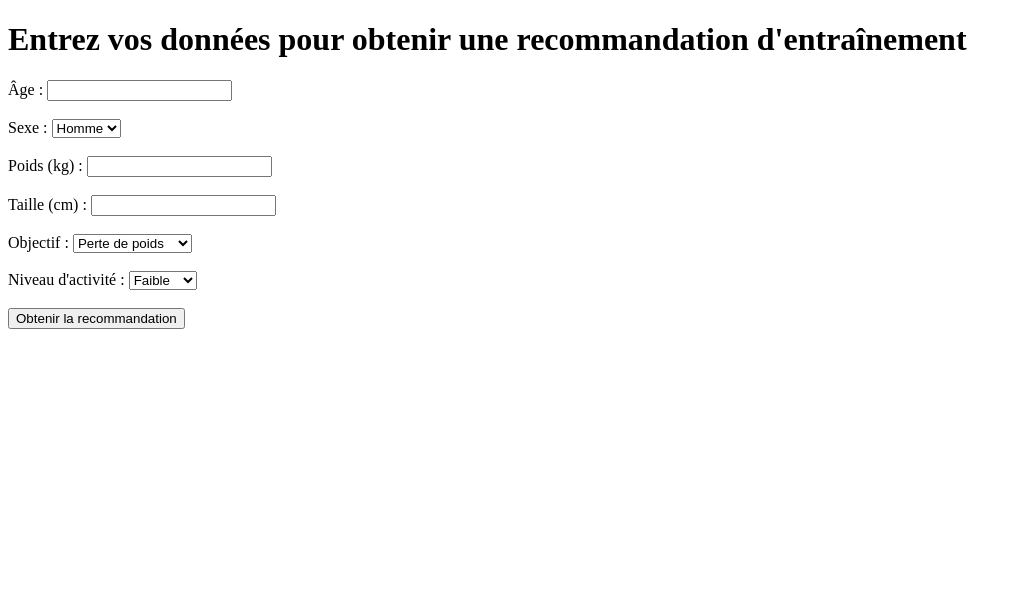
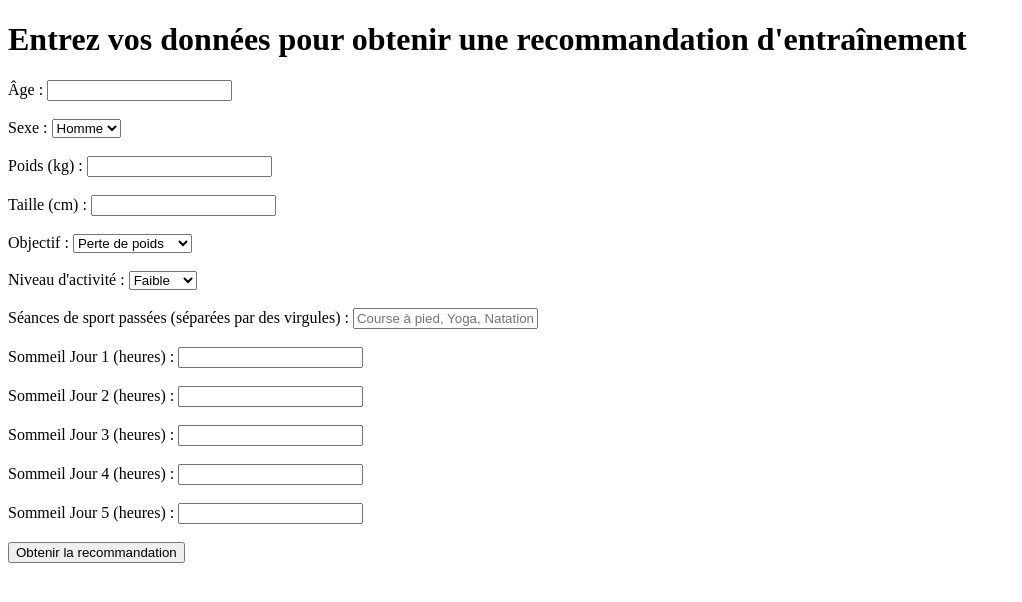
Before and after one commit to camcarre/fils-rouge, a Flask app: page / in a window 1280 px wide. Shown: the top 602 px of the page, without its empty margins (0-1022 px from the left). Run offline with Flask 3, Linux system fonts and the light colour scheme.

Commit message:
ajout option algo

```diff
--- a/data/user_data.csv
+++ b/data/user_data.csv
@@ -1,6 +1,6 @@
-age,sexe,poids,taille,activite,objectif,recommandation_menu,recommandation_seance
-25,homme,70,175,moderee,gain_muscle,"Omelette et pain complet, Poulet-riz-légumes, Soupe de légumes","Musculation haut du corps, Squats et fentes"
-30,femme,60,160,sédentaire,perte_poids,"Yaourt, granola et miel, Salade quinoa avocat, Tofu sauté légumes","Course à pied 30 min, HIIT 20 min"
-22,homme,80,180,élevée,gain_muscle,"Smoothie banane protéiné, Pâtes complètes saumon, Omelette aux champignons","Pompes et tractions, Musculation haut du corps"
-28,femme,75,170,moderee,perte_poids,"Omelette et pain complet, Salade quinoa avocat, Soupe de légumes","Natation 45 min, Course à pied 30 min"
-35,homme,65,165,faible,équilibre,"Yaourt, granola et miel, Poulet-riz-légumes, Tofu sauté légumes","Yoga 45 min, Pilates 30 min"
+age,sexe,poids,taille,activite,objectif,recommandation_menu,recommandation_seance,sommeil_dernieres_semaines
+25,homme,70,175,moderee,gain_muscle,"Omelette et pain complet, Poulet-riz-légumes, Soupe de légumes","Musculation haut du corps, Squats et fentes","[7, 6.5, 7.5, 8, 7, 6.5, 7]"
+30,femme,60,160,sédentaire,perte_poids,"Yaourt, granola et miel, Salade quinoa avocat, Tofu sauté légumes","Course à pied 30 min, HIIT 20 min","[6, 5.5, 6.5, 7, 6, 5.5, 6]"
+22,homme,80,180,élevée,gain_muscle,"Smoothie banane protéiné, Pâtes complètes saumon, Omelette aux champignons","Pompes et tractions, Musculation haut du corps","[8, 7.5, 8, 8.5, 8, 7.5, 8]"
+28,femme,75,170,moderee,perte_poids,"Omelette et pain complet, Salade quinoa avocat, Soupe de légumes","Natation 45 min, Course à pied 30 min","[7, 6.5, 7, 7.5, 7, 6.5, 7]"
+35,homme,65,165,faible,équilibre,"Yaourt, granola et miel, Poulet-riz-légumes, Tofu sauté légumes","Yoga 45 min, Pilates 30 min","[6, 5.5, 6, 6.5, 6, 5.5, 6]"
--- a/server.py
+++ b/server.py
@@ -63,6 +63,16 @@ def generer_seance(objectif, utilisateur_data):
     return prediction[0]
 
 
+def calculer_proposition_sommeil(sommeil_dernieres_semaines):
+    moyenne_sommeil = sum(sommeil_dernieres_semaines) / len(sommeil_dernieres_semaines)
+    if moyenne_sommeil < 7:
+        recommandation = "Essayez d'augmenter votre sommeil à au moins 7 heures par nuit."
+    else:
+        recommandation = "Continuez à maintenir un bon rythme de sommeil."
+
+    return recommandation
+
+
 @app.route('/')
 def home():
     return render_template('formulaire.html')
@@ -71,6 +81,10 @@ def home():
 def recommander():
     if request.is_json:
         data = request.get_json()
+
+        sommeil_dernieres_semaines = data.get("sommeil_dernieres_semaines", [])
+
+        proposition_sommeil = calculer_proposition_sommeil(sommeil_dernieres_semaines)
 
         bmr = calcul_bmr(data["sexe"], data["poids"], data["taille"], data["age"])
         besoins = besoins_caloriques(bmr, data["activite"])
@@ -83,7 +97,8 @@ def recommander():
         return jsonify({
             "besoins_caloriques": round(besoins_ajustes, 2),
             "menu": repas,
-            "seance": seance
+            "seance": seance,
+            "proposition_sommeil": proposition_sommeil
         })
 
     else:
@@ -103,6 +118,22 @@ def recommander():
 
         besoins_caloriques = round(poids * 24 * 1.2, 2)
 
+        sommeil_jours = [
+            float(request.form['sommeil_jour_1']),
+            float(request.form['sommeil_jour_2']),
+            float(request.form['sommeil_jour_3']),
+            float(request.form['sommeil_jour_4']),
+            float(request.form['sommeil_jour_5'])
+        ]
+
+        proposition_sommeil = calculer_proposition_sommeil(sommeil_jours)
+
+        seances_passees = request.form['seances_passees'].split(',')
+
+        if len(seances_passees) > 3:
+            besoins_caloriques *= 1.1
+            proposition_sommeil = "Augmentez votre sommeil pour récupérer de vos séances intenses."
+
         utilisateur_data = pd.DataFrame([{'age': age, 'sexe': sexe, 'poids': poids, 'taille': taille, 'activite': activite_num, 'objectif': 1 if objectif == 'gain musculaire' else 0}])
         repas = generer_menu(besoins_caloriques, utilisateur_data)
         seance = generer_seance(objectif, utilisateur_data)
@@ -112,6 +143,7 @@ def recommander():
                                entrainement_recommande=round(prediction[0], 2),
                                menu=repas,
                                seance=seance,
+                               proposition_sommeil=proposition_sommeil,
                                message="Votre entraînement est recommandé à " + str(round(prediction[0] * 100, 2)) + "% d'efficacité")
 
 if __name__ == '__main__':
--- a/templates/formulaire.html
+++ b/templates/formulaire.html
@@ -36,6 +36,24 @@
             <option value="eleve">Élevé</option>
         </select><br><br>
 
+        <label for="seances_passees">Séances de sport passées (séparées par des virgules) :</label>
+        <input type="text" id="seances_passees" name="seances_passees" placeholder="Course à pied, Yoga, Natation" required><br><br>
+
+        <label for="sommeil_jour_1">Sommeil Jour 1 (heures) :</label>
+        <input type="number" id="sommeil_jour_1" name="sommeil_jour_1" step="0.1" required><br><br>
+
+        <label for="sommeil_jour_2">Sommeil Jour 2 (heures) :</label>
+        <input type="number" id="sommeil_jour_2" name="sommeil_jour_2" step="0.1" required><br><br>
+
+        <label for="sommeil_jour_3">Sommeil Jour 3 (heures) :</label>
+        <input type="number" id="sommeil_jour_3" name="sommeil_jour_3" step="0.1" required><br><br>
+
+        <label for="sommeil_jour_4">Sommeil Jour 4 (heures) :</label>
+        <input type="number" id="sommeil_jour_4" name="sommeil_jour_4" step="0.1" required><br><br>
+
+        <label for="sommeil_jour_5">Sommeil Jour 5 (heures) :</label>
+        <input type="number" id="sommeil_jour_5" name="sommeil_jour_5" step="0.1" required><br><br>
+
         <button type="submit">Obtenir la recommandation</button>
     </form>
 
--- a/templates/resultat.html
+++ b/templates/resultat.html
@@ -17,6 +17,9 @@
     <h2>Séance recommandée :</h2>
     <p>{{ seance }}</p>
     <br>
+    <h2>Recommandation de Sommeil :</h2>
+    <p>{{ proposition_sommeil }}</p>
+    <br>
     <a href="/">Retourner au formulaire</a>
 </body>
 </html>
```
